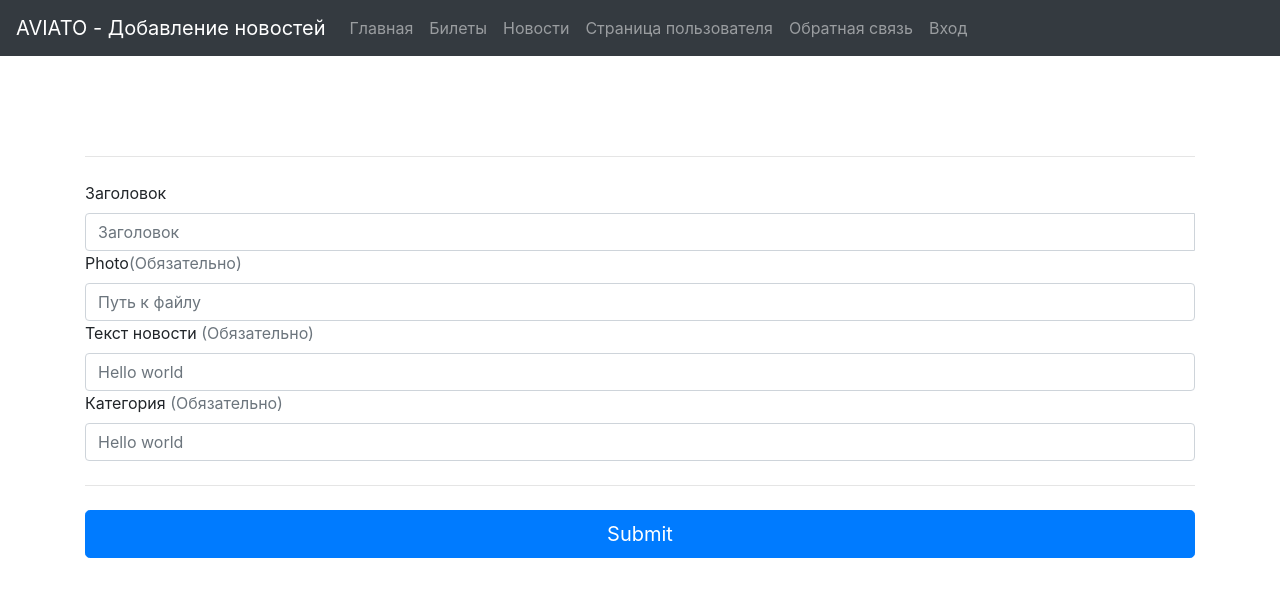
After one commit to ilyabudnikx/AVIATO_FLASKORACLE, a Flask app: page /add_news in a window 1280 px wide. The commit adds this page. Shown: the top 597 px of the page. Run offline with Flask 2, Linux system fonts and the light colour scheme; some libraries are stand-ins or nearby versions.

Commit message:
add html

```diff
--- a/app.py
+++ b/app.py
@@ -1,10 +1,15 @@
 import datetime
 import random
 
-from flask import Flask, render_template, url_for, request
+from flask import Flask, render_template, url_for, request, flash, session, redirect, abort
 import cx_Oracle
 import senderEmail
+import datetime
+
+
 app = Flask(__name__)
+app.config['SECRET_KEY'] = 'asjdasdkajsdh3u98qudwdh__'
+app.permanent_session_lifetime = datetime.timedelta(days=1)
 
 def connection():
     h = 'localhost'
@@ -16,30 +21,22 @@ def connection():
     conn = cx_Oracle.connect(user = u, password = pw, dsn=d)
     return conn
 
-
-
-
-
-
-
 menu = [{"title": "Главная", "url": "/"},
         {"title": "Билеты", "url": "tickets"},
         {"title": "Новости", "url": "news"},
         {"title": "Страница пользователя", "url": "user"},
-        {"title": "Обратная связь", "url": "feedback"}, ]
-
+        {"title": "Обратная связь", "url": "feedback"},
+        {"title": "Вход", "url": "login"}]
 
 @app.route('/')
 def index():  # put application's code here
     print(url_for('index'))
     return render_template('index.html', title='AVIATO - Главная страница', menu=menu)
 
-
 @app.route('/tickets')
 def tickets():
     print(url_for('tickets'))
     return render_template('tickets.html', title='AVIATO - Билеты', menu=menu)
-
 
 @app.route('/news')
 def news():
@@ -55,25 +52,61 @@ def news():
     print(url_for('news'))
     return render_template('news.html', title='AVIATO - Новости', menu=menu, news=news)
 
-
 @app.route('/user')
 def user():
     print(url_for('user'))
     return render_template('user.html', title='AVIATO - Билеты', menu=menu)
 
 
+
+@app.route('/login', methods = ["POST", "GET"])
+def login():
+    conn = connection()
+    cursor = conn.cursor()
+    if 'userLogged' in session:
+        return redirect(url_for('profile', username=session['userLogged']))
+    elif request.method == "POST" and request.form['username'] == 'ilyabudnikxs'  and request.form['password'] == "Bulka1987ss" :
+        session['userLogged'] = request.form['username']
+        return redirect(url_for('profile', username=session['userLogged']))
+    conn.close()
+    return render_template('login.html', title = 'AVIATO - Вход', menu=menu)
+
+
+
+
+
 @app.route('/feedback', methods=["POST", "GET"])
 def feedback():
     if request.method == 'POST':
-        rand_id = random.randrange(1,1000000)
-        print(senderEmail.send_email(request.form['text'], request.form['email'], request.form['username'], rand_id))
+        if len(request.form['username']) > 2:
+            flash('Сообщение отправлено.', category = 'alert-success')
+            rand_id = random.randrange(1,1000000)
+            print(senderEmail.send_email(request.form['text'], request.form['email'], request.form['username'], rand_id))
+            conn = connection()
+            cursor = conn.cursor()
+            cursor.execute("INSERT INTO LOG_FEEDBACK VALUES (:username, :email, :text, :id, :time)", [request.form['username'], request.form['email'], request.form['text'], rand_id, datetime.datetime.now()])
+            conn.commit()
+            conn.close()
+        else:
+            flash('Ошибка отправки.', category = 'alert-danger')
+    print(url_for('feedback'))
+    return render_template('feedback.html', title='AVIATO - Обратная связь', menu=menu)
+
+@app.route("/profile/<username>")
+def profile(username):
+    if 'userLogged' not in session or session['userLogged'] != username:
+        abort(401)
+    return f"Профиль {username}"
+
+@app.route("/add_news", methods=["POST", "GET"])
+def add_news():
+    if request.method == 'POST':
         conn = connection()
         cursor = conn.cursor()
-        cursor.execute("INSERT INTO LOG_FEEDBACK VALUES (:username, :email, :text, :id, :time)", [request.form['username'], request.form['email'], request.form['text'], rand_id, datetime.datetime.now()])
+        cursor.execute("INSERT INTO NEWS VALUES(:TITLE, :DATA_APPROACH, :PHOTO, :IS_PUBLISHED, :TEXT_NEWS, :CATEGORY)", [request.form['title'], datetime.datetime.now(), request.form['photo'], 1, request.form['text_news'], request.form['category']])
         conn.commit()
         conn.close()
-    print(url_for('feedback'))
-    return render_template('feedback.html', title='AVIATO - Обратная связь', menu=menu)
+    return render_template("add_news.html", title='AVIATO - Добавление новостей', menu=menu)
 
 
 if __name__ == '__main__':
--- /dev/null
+++ b/templates/add_news.html
@@ -0,0 +1,48 @@
+{% extends 'base.html' %}
+{% block main%}
+<div >
+    <hr class="my-4">
+        <form action="/add_news" method="POST">
+          <div class="row g-3">
+
+
+            <div class="col-12">
+              <label for="username" class="form-label">Заголовок</label>
+              <div class="input-group has-validation">
+                <input type="text" class="form-control" id="username" placeholder="Заголовок" name="title" required />
+              <div class="invalid-feedback">
+                  Your username is required.
+                </div>
+              </div>
+            </div>
+
+            <div class="col-12 pt-100">
+              <label for="email" class="form-label">Photo<span class="text-muted">(Обязательно)</span></label>
+              <input type="text" name="photo" class="form-control" placeholder="Путь к файлу" required />
+              <div class="invalid-feedback">
+                Please enter a valid email address for shipping updates.
+              </div>
+            </div>
+              <div class="col-12 pt-100">
+              <label for="text" class="form-label"><Text>Текст новости</Text> <span class="text-muted">(Обязательно)</span></label>
+              <input type="text" class="form-control" placeholder="Hello world" name="text_news" >
+              <div class="invalid-feedback">
+                Please enter text.
+              </div>
+            </div>
+
+              <div class="col-12 pt-100">
+              <label for="text" class="form-label"><Text>Категория</Text> <span class="text-muted">(Обязательно)</span></label>
+              <input type="text" class="form-control" placeholder="Hello world" name="category" >
+              <div class="invalid-feedback">
+                Please enter text.
+              </div>
+            </div>
+
+            </div>
+
+    <hr class="my-4">
+    <input class="w-100 btn btn-primary btn-lg" type="submit"></input>
+    </form>
+    </div>
+{%endblock%}
--- a/templates/base.html
+++ b/templates/base.html
@@ -10,7 +10,7 @@
 </head>
 <body>
 <header>
-      <nav class="navbar navbar-expand-md navbar-dark bg-dark ">
+      <nav class="navbar navbar-expand-md navbar-dark bg-dark " style="margin-bottom: 100px;">
         <a class="navbar-brand" href="#">{{ title }}</a>
         <button class="navbar-toggler" type="button" data-toggle="collapse" data-target="#navbarCollapse" aria-controls="navbarCollapse" aria-expanded="false" aria-label="Toggle navigation">
           <span class="navbar-toggler-icon"></span>
@@ -23,10 +23,6 @@
                 </li>
             {% endfor %}
           </ul>
-          <form class="form-inline mt-2 mt-md-0">
-            <input class="form-control mr-sm-2" type="text" placeholder="Search" aria-label="Search">
-            <button class="btn btn-outline-success my-2 my-sm-0" type="submit">Search</button>
-          </form>
         </div>
       </nav>
     </header>
```
Also changed, not shown: templates/feedback.html (+10 -0 lines), templates/login.html (added, +30 -0 lines).
